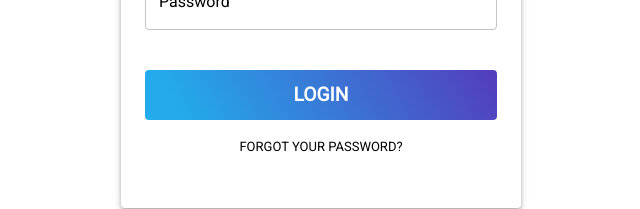
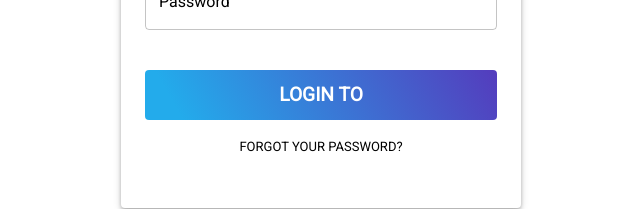
Before and after one commit to Aginova-gpt/crm-ai-frontend, a Next.js app: page /login in a window 1280 px wide. Shown: the part 419-628 px from the top of the page, without its empty margins (319-959 px from the left). Built offline with nearby package versions, Linux system fonts and the light colour scheme.

Commit message:
Login Button
Text changed to Login To for testing

```diff
--- a/src/app/login/page.tsx
+++ b/src/app/login/page.tsx
@@ -296,7 +296,7 @@ const LoginPage: React.FC = () => {
                   ) : flowState === "register" ? (
                     "REGISTER"
                   ) : (
-                    "LOGIN"
+                    "LOGIN TO"
                   )}
                 </Button>
               </Grid>
```
